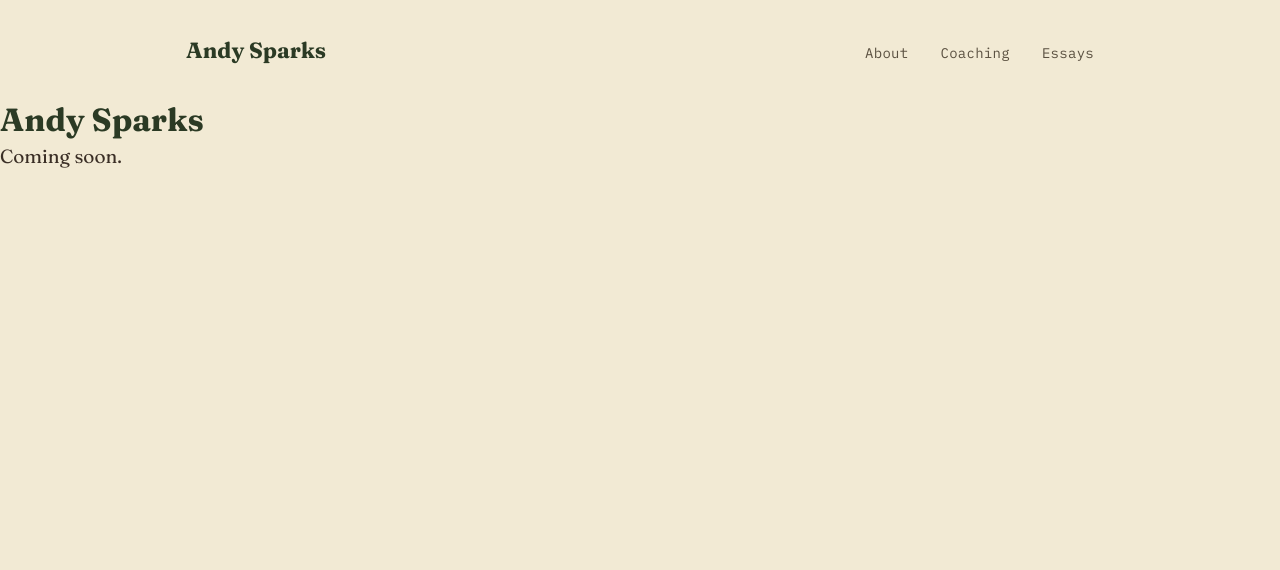
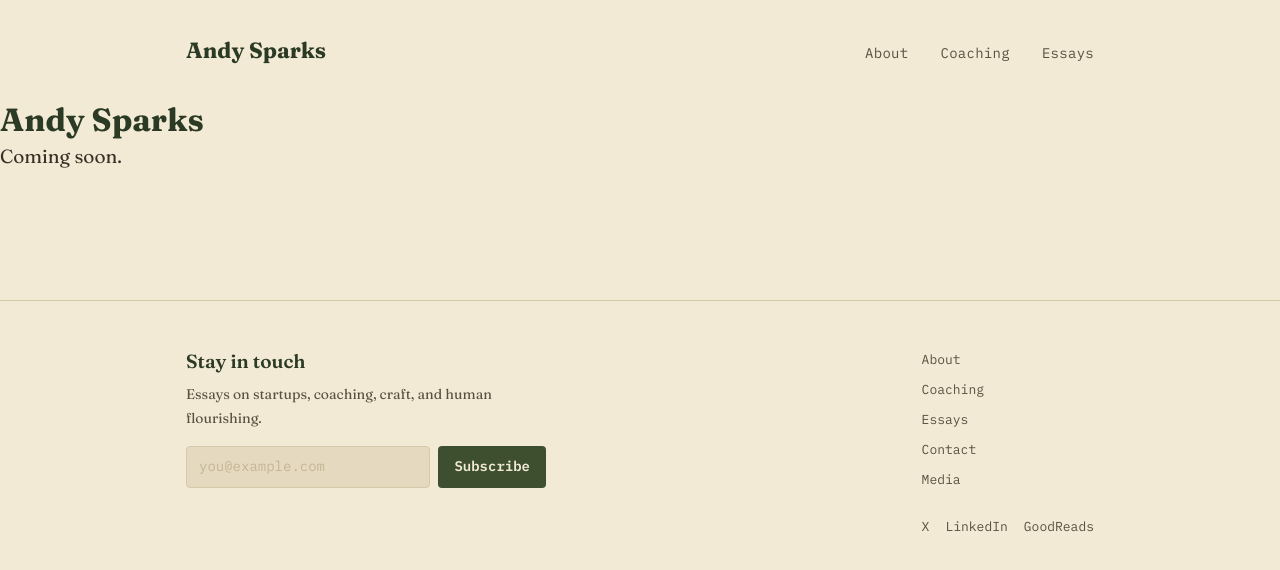
Before and after one commit to AndySparks/andysparks.co, a Next.js app: page / in a window 1280 px wide. Shown: the top 570 px of the page. Built offline with nearby package versions, Linux system fonts and the light colour scheme.

Commit message:
feat: add site footer with newsletter signup placeholder

```diff
--- a/src/app/layout.tsx
+++ b/src/app/layout.tsx
@@ -1,6 +1,7 @@
 import type { Metadata } from "next";
 import { Fraunces, IBM_Plex_Mono } from "next/font/google";
 import { Header } from "@/components/Header";
+import { Footer } from "@/components/Footer";
 import "./globals.css";
 
 const fraunces = Fraunces({
@@ -44,6 +45,7 @@ export default function RootLayout({
       <body>
         <Header />
         <main>{children}</main>
+        <Footer />
       </body>
     </html>
   );
--- /dev/null
+++ b/src/components/Footer.tsx
@@ -0,0 +1,72 @@
+"use client";
+
+import Link from "next/link";
+import { Container } from "./Container";
+import "../styles/footer.css";
+
+const FOOTER_LINKS = [
+  { href: "/about", label: "About" },
+  { href: "/coaching", label: "Coaching" },
+  { href: "/essays", label: "Essays" },
+  { href: "/contact", label: "Contact" },
+  { href: "/media", label: "Media" },
+];
+
+const SOCIAL_LINKS = [
+  { href: "https://x.com/SparksZilla", label: "X" },
+  { href: "https://www.linkedin.com/in/andyjsparks/", label: "LinkedIn" },
+  {
+    href: "https://www.goodreads.com/author/show/19221938.Andy_Sparks",
+    label: "GoodReads",
+  },
+];
+
+export function Footer() {
+  return (
+    <footer className="site-footer">
+      <Container wide>
+        <div className="site-footer-inner">
+          <div className="site-footer-signup">
+            <h3>Stay in touch</h3>
+            <p>Essays on startups, coaching, craft, and human flourishing.</p>
+            {/* Phase 2: Wire up to Resend API */}
+            <form
+              className="site-footer-signup-form"
+              onSubmit={(e) => e.preventDefault()}
+            >
+              <input
+                type="email"
+                placeholder="you@example.com"
+                className="site-footer-signup-input"
+                aria-label="Email address"
+              />
+              <button type="submit" className="site-footer-signup-button">
+                Subscribe
+              </button>
+            </form>
+          </div>
+
+          <div className="site-footer-links">
+            {FOOTER_LINKS.map((link) => (
+              <Link key={link.href} href={link.href}>
+                {link.label}
+              </Link>
+            ))}
+            <div className="site-footer-social">
+              {SOCIAL_LINKS.map((link) => (
+                <a
+                  key={link.href}
+                  href={link.href}
+                  target="_blank"
+                  rel="noopener noreferrer"
+                >
+                  {link.label}
+                </a>
+              ))}
+            </div>
+          </div>
+        </div>
+      </Container>
+    </footer>
+  );
+}
--- /dev/null
+++ b/src/styles/footer.css
@@ -0,0 +1,107 @@
+.site-footer {
+  margin-top: var(--space-3xl);
+  padding-top: var(--space-lg);
+  padding-bottom: var(--space-xl);
+  border-top: 1px solid var(--color-divider);
+}
+
+.site-footer-inner {
+  display: flex;
+  justify-content: space-between;
+  align-items: flex-start;
+  gap: var(--space-lg);
+}
+
+.site-footer-signup {
+  flex: 1;
+  max-width: 360px;
+}
+
+.site-footer-signup h3 {
+  font-family: var(--font-body);
+  font-size: var(--type-body);
+  font-weight: 600;
+  color: var(--color-evergreen);
+  margin-bottom: var(--space-xs);
+}
+
+.site-footer-signup p {
+  font-size: var(--type-sm);
+  color: var(--color-ink-light);
+  margin-bottom: var(--space-sm);
+}
+
+.site-footer-signup-form {
+  display: flex;
+  gap: var(--space-xs);
+}
+
+.site-footer-signup-input {
+  flex: 1;
+  padding: var(--space-xs) 12px;
+  font-family: var(--font-mono);
+  font-size: var(--type-sm);
+  background: var(--color-warm-paper);
+  border: 1px solid var(--color-divider);
+  border-radius: 4px;
+  color: var(--color-ink);
+}
+
+.site-footer-signup-input::placeholder {
+  color: var(--color-muted);
+}
+
+.site-footer-signup-input:focus {
+  outline: none;
+  border-color: var(--color-primary);
+}
+
+.site-footer-signup-button {
+  padding: var(--space-xs) var(--space-sm);
+  font-family: var(--font-mono);
+  font-size: var(--type-sm);
+  font-weight: 600;
+  background: var(--color-forest);
+  color: var(--color-parchment);
+  border: none;
+  border-radius: 4px;
+  cursor: pointer;
+  transition: background 0.15s ease;
+}
+
+.site-footer-signup-button:hover {
+  background: var(--color-evergreen);
+}
+
+.site-footer-links {
+  display: flex;
+  flex-direction: column;
+  gap: var(--space-xs);
+}
+
+.site-footer-links a {
+  font-family: var(--font-mono);
+  font-size: var(--type-xs);
+  color: var(--color-ink-light);
+  text-decoration: none;
+}
+
+.site-footer-links a:hover {
+  color: var(--color-primary);
+}
+
+.site-footer-social {
+  display: flex;
+  gap: var(--space-sm);
+  margin-top: var(--space-sm);
+}
+
+@media (max-width: 640px) {
+  .site-footer-inner {
+    flex-direction: column;
+  }
+
+  .site-footer-signup {
+    max-width: 100%;
+  }
+}
```
